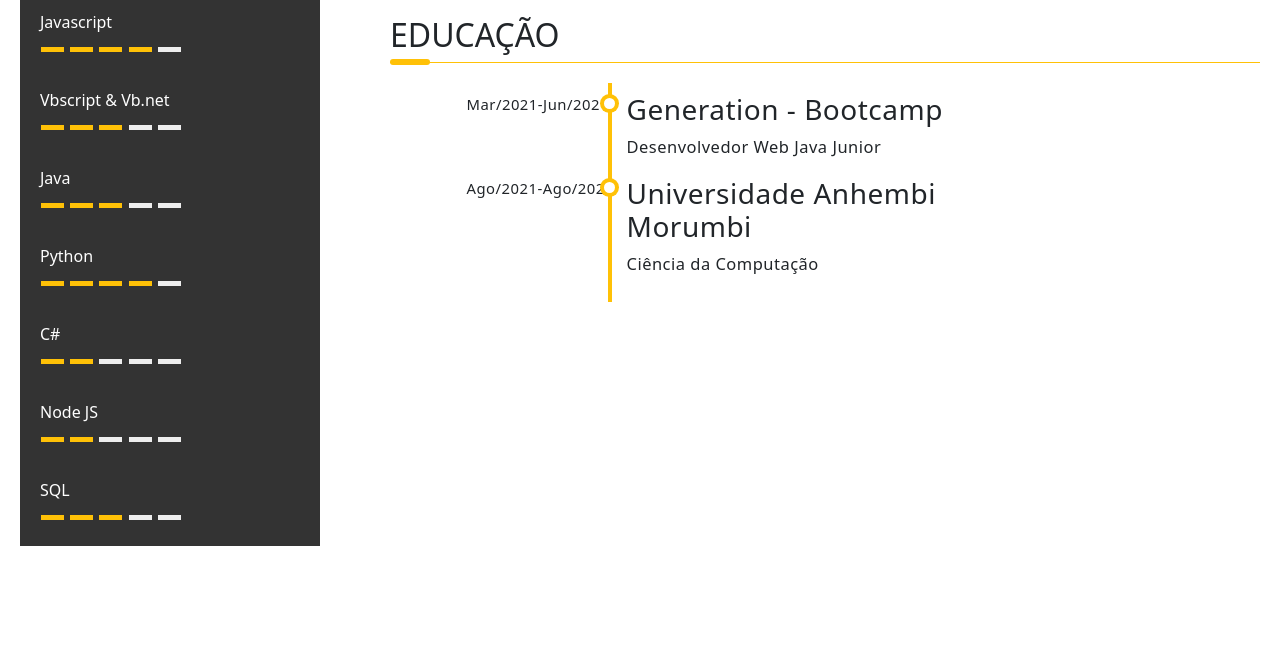
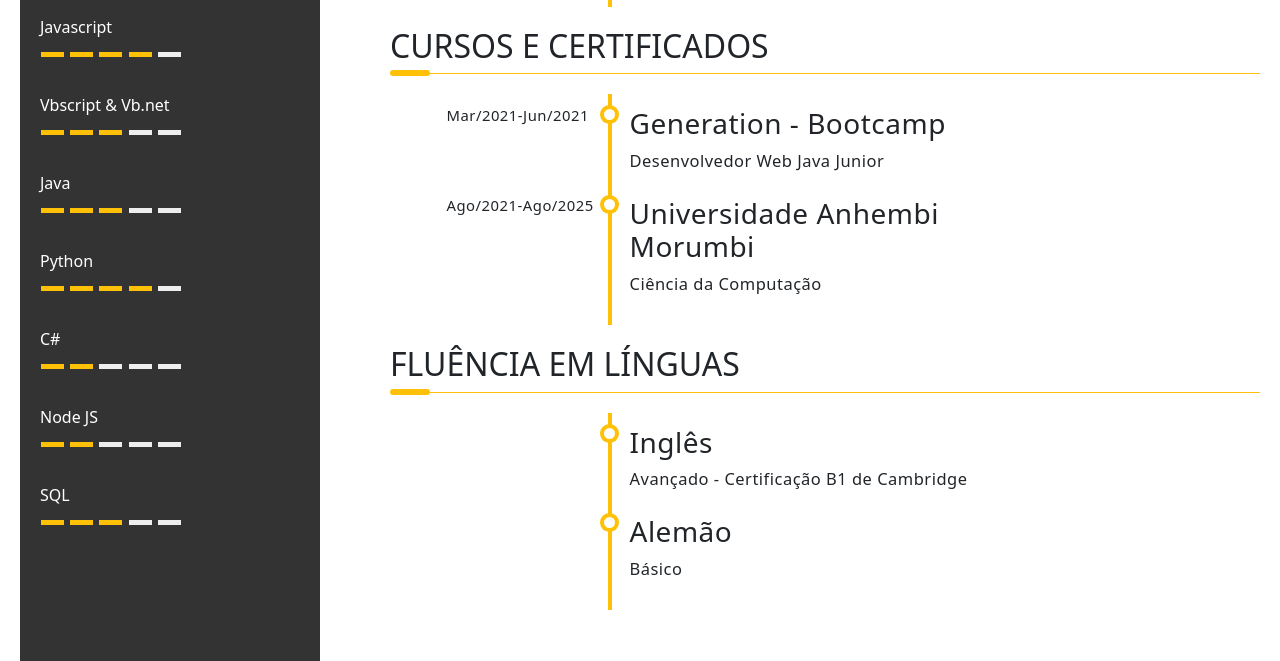
Before and after one commit to RobertoLocatelli02/myLandingPage, a plain HTML site: page index.html in a window 1280 px wide. Shown: the part 789-1450 px from the top of the page. Before the commit the page ends 1335 px from the top, so only its background shows below. Drawn offline with nearby package versions, Linux system fonts and the light colour scheme.

Commit message:
Adding some sessions

```diff
--- a/index.html
+++ b/index.html
@@ -80,7 +80,7 @@
         <div class="content">
           <h2>SOBRE MIM</h2>
           <div class="line"></div>
-          <p>Lorem, ipsum dolor sit amet consectetur adipisicing elit. Quae possimus dolorem quo, tempora eveniet aspernatur perferendis dolores, est, saepe optio vel dolore at tenetur natus. Accusantium fugit iste unde error.</p>
+          <p>Sou um desenvolvedor fascinado à aprender novas linguagens e frameworks e disposto à encarar novos desafios. Gosto de trabalhar em equipe e espalhar o conhecimento que sei e que adquiri durante o meus estudos e trabalho. </p>
           <h2>EXPERIÊNCIAS</h2>
           <div class="line"></div>
           <ul class="timeline">
@@ -92,7 +92,7 @@
             </li>
           </ul>
             </li>
-          <h2>EDUCAÇÃO</h2>
+          <h2>CURSOS E CERTIFICADOS</h2>
           <div class="line"></div>
           <ul class="timeline">
             <li class="event" data-date="Mar/2021-Jun/2021">
@@ -100,9 +100,22 @@
               <p>Desenvolvedor Web Java Junior</p>
             </li>
             <li class="event" data-date="Ago/2021-Ago/2025">
-                <h3>Universidade Anhembi Morumbi</h3>
-                <p>Ciência da Computação</p>
-              </li>
+              <h3>Universidade Anhembi Morumbi</h3>
+              <p>Ciência da Computação</p>
+            </li>
+          </ul>
+              <h2>FLUÊNCIA EM LÍNGUAS</h2>
+              <div class="line"></div>
+              <ul class="timeline">
+                <li class="event">
+                  <h3>Inglês</h3>
+                  <p>Avançado - Certificação B1 de Cambridge</p>
+                </li>
+                <li class="event">
+                  <h3>Alemão</h3>
+                  <p>Básico</p>
+                </li>
+              </ul>
         </div>
       </div>
 </body>
--- a/style.css
+++ b/style.css
@@ -22,7 +22,7 @@
   font-size: 3em;
 }
 .side {
-  min-height: 1000px;
+  height: 1450px;
   background: #333;
   position: absolute;
   top: 0;
@@ -81,6 +81,7 @@
 .line {
   border-bottom: 1px solid #ffc107 !important;
   position: relative;
+  margin-bottom: 5px;
 }
 .line:before {
   content: "";
@@ -176,6 +177,7 @@
 .timeline .event {
   border-bottom: 1px dashed rgba(255, 255, 255, 0.1);
   position: relative;
+  padding: 3px;
 }
 .timeline .event:last-of-type {
 
@@ -188,7 +190,7 @@
   top: 0;
 }
 .timeline .event:before {
-  left: -160px;
+  left: -180px;
   content: attr(data-date);
   text-align: right;
   font-weight: 100;
```
